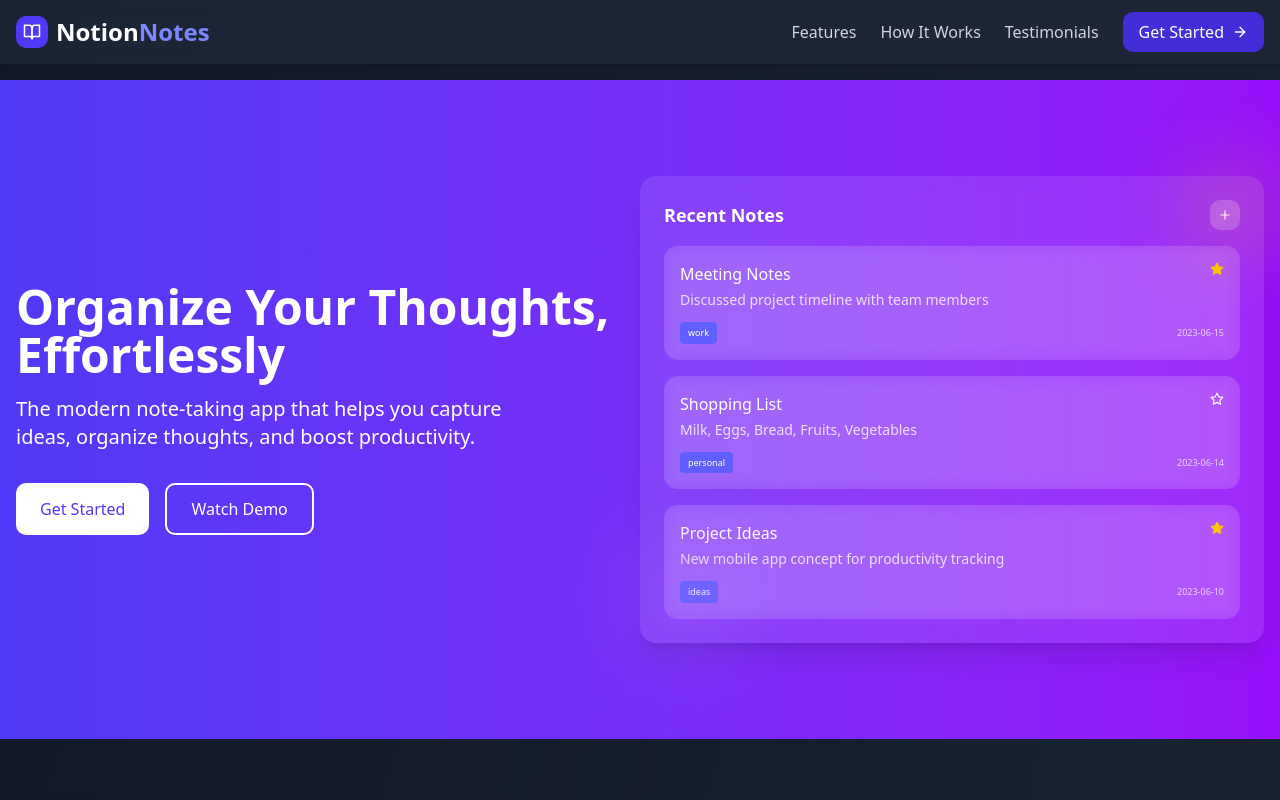
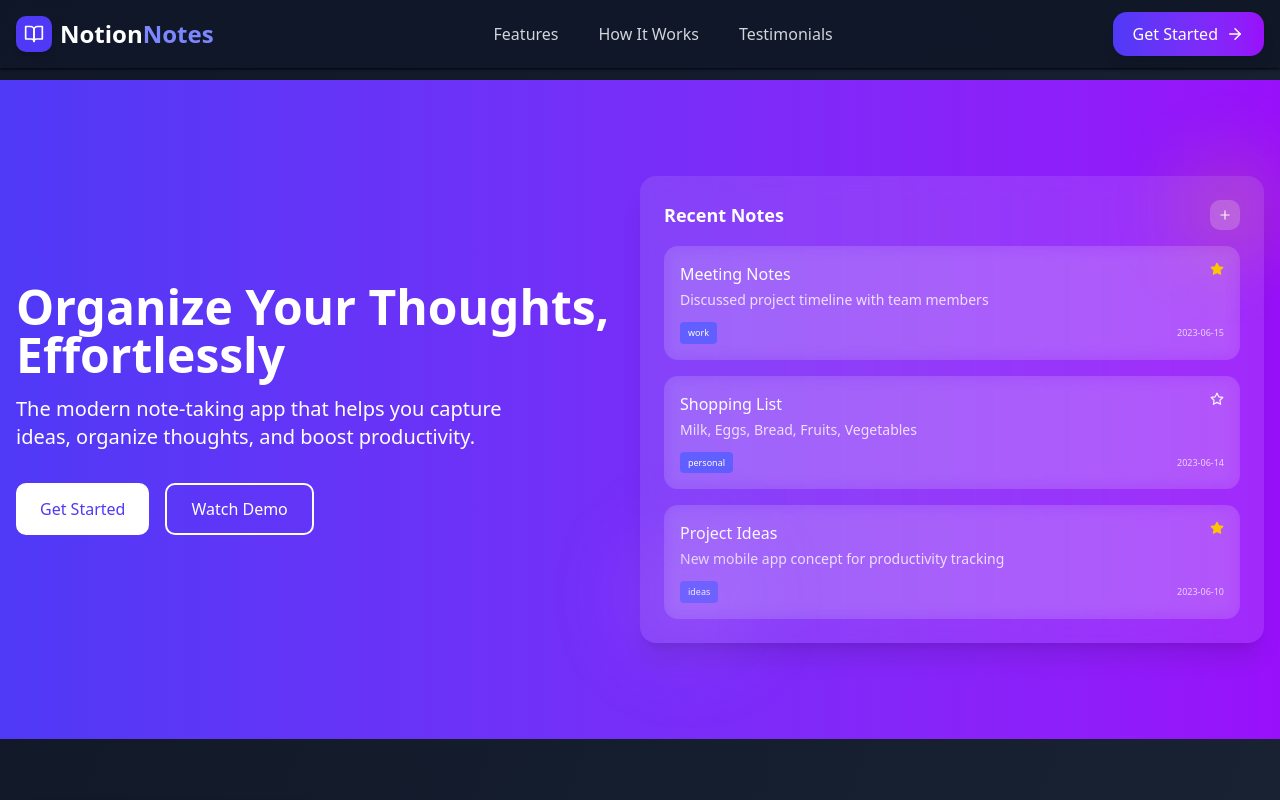
Before and after one commit to Waleed-Ahmad-dev/notes_app, a Next.js app: page / in a window 1280 px wide. Shown: the top 800 px of the page. Built offline with nearby package versions, Linux system fonts and the light colour scheme.

Commit message:
Update Navbar.tsx

```diff
--- a/src/components/LandingPage/Navbar.tsx
+++ b/src/components/LandingPage/Navbar.tsx
@@ -7,55 +7,113 @@
 }
 
 export default function Navbar({ mobileMenuOpen, setMobileMenuOpen }: NavbarProps) {
+     const navLinks = [
+          { name: 'Features', href: '#features' },
+          { name: 'How It Works', href: '#how-it-works' },
+          { name: 'Testimonials', href: '#testimonials' },
+     ];
+
      return (
           <motion.nav
-               className="fixed top-0 left-0 right-0 z-50 bg-white/80 backdrop-blur-sm shadow-sm dark:bg-gray-800/80 dark:shadow-gray-900/50"
+               className="fixed top-0 left-0 right-0 z-50 bg-white/90 backdrop-blur-lg shadow-sm dark:bg-gray-900/90 dark:shadow-gray-950"
                initial={{ opacity: 0, y: -20 }}
                animate={{ opacity: 1, y: 0 }}
                transition={{ duration: 0.5 }}
           >
                <div className="container mx-auto px-4 py-3 flex justify-between items-center">
-                    <div className="flex items-center space-x-2">
-                         <div className="bg-indigo-600 w-8 h-8 rounded-lg flex items-center justify-center">
-                              <BookOpen size={18} className="text-white" />
+                    <motion.div
+                         className="flex items-center space-x-2 cursor-pointer"
+                         whileHover={{ scale: 1.05 }}
+                         whileTap={{ scale: 0.95 }}
+                    >
+                         <div className="bg-indigo-600 w-9 h-9 rounded-lg flex items-center justify-center shadow-md">
+                              <BookOpen size={20} className="text-white" />
                          </div>
-                         <h1 className="text-2xl font-bold text-gray-800 dark:text-white">Notion<span className="text-indigo-600 dark:text-indigo-400">Notes</span></h1>
+                         <h1 className="text-2xl font-bold text-gray-800 dark:text-white">
+                              Notion<span className="text-indigo-600 dark:text-indigo-400">Notes</span>
+                         </h1>
+                    </motion.div>
+
+                    <div className="hidden md:flex space-x-8 items-center">
+                         {navLinks.map((link) => (
+                              <motion.a
+                                   key={link.name}
+                                   href={link.href}
+                                   className="relative text-gray-600 dark:text-gray-300 font-medium px-1 py-2"
+                                   whileHover={{ color: '#7c3aed' }}
+                                   whileTap={{ scale: 0.95 }}
+                              >
+                                   {link.name}
+                                   <motion.div
+                                        className="absolute bottom-0 left-0 w-full h-0.5 bg-indigo-500 dark:bg-indigo-400 rounded-full"
+                                        initial={{ scaleX: 0 }}
+                                        whileHover={{
+                                             scaleX: 1,
+                                             transition: { duration: 0.3, ease: "easeOut" }
+                                        }}
+                                   />
+                              </motion.a>
+                         ))}
                     </div>
 
-                    <div className="hidden md:flex space-x-6 items-center">
-                         <a href="#features" className="text-gray-600 hover:text-indigo-600 dark:text-gray-300 dark:hover:text-indigo-400 transition-colors">Features</a>
-                         <a href="#how-it-works" className="text-gray-600 hover:text-indigo-600 dark:text-gray-300 dark:hover:text-indigo-400 transition-colors">How It Works</a>
-                         <a href="#testimonials" className="text-gray-600 hover:text-indigo-600 dark:text-gray-300 dark:hover:text-indigo-400 transition-colors">Testimonials</a>
+                    <motion.button
+                         className="hidden md:flex items-center bg-gradient-to-r from-indigo-600 to-purple-600 text-white px-5 py-2.5 rounded-xl shadow-lg hover:shadow-indigo-500/30 transition-all duration-300 group"
+                         whileHover={{ scale: 1.05 }}
+                         whileTap={{ scale: 0.95 }}
+                    >
+                         Get Started
+                         <motion.span
+                              initial={{ x: 0 }}
+                              animate={{ x: mobileMenuOpen ? 5 : 0 }}
+                              className="ml-2 group-hover:translate-x-1 transition-transform"
+                         >
+                              <ArrowRight size={18} />
+                         </motion.span>
+                    </motion.button>
 
-                         <button className="bg-indigo-600 dark:bg-indigo-700 text-white px-4 py-2 rounded-lg hover:bg-indigo-700 dark:hover:bg-indigo-600 transition-colors flex items-center">
-                              Get Started <ArrowRight size={16} className="ml-2" />
-                         </button>
-                    </div>
-
-                    <div className="flex items-center space-x-4 md:hidden">
-                         <button
-                              className="text-gray-600 dark:text-gray-300"
-                              onClick={() => setMobileMenuOpen(!mobileMenuOpen)}
-                         >
-                              {mobileMenuOpen ? <X size={24} /> : <Menu size={24} />}
-                         </button>
-                    </div>
+                    <motion.button
+                         className="md:hidden text-gray-600 dark:text-gray-300 p-2 rounded-lg hover:bg-gray-100 dark:hover:bg-gray-800"
+                         onClick={() => setMobileMenuOpen(!mobileMenuOpen)}
+                         whileHover={{ scale: 1.1 }}
+                         whileTap={{ scale: 0.9 }}
+                    >
+                         {mobileMenuOpen ? <X size={26} /> : <Menu size={26} />}
+                    </motion.button>
                </div>
 
                {mobileMenuOpen && (
                     <motion.div
-                         className="md:hidden bg-white dark:bg-gray-800 py-4 px-4 border-t dark:border-gray-700"
+                         className="md:hidden bg-white dark:bg-gray-900 py-4 px-4 border-t dark:border-gray-800"
                          initial={{ opacity: 0, height: 0 }}
                          animate={{ opacity: 1, height: 'auto' }}
                          exit={{ opacity: 0, height: 0 }}
+                         transition={{ duration: 0.3 }}
                     >
-                         <div className="flex flex-col space-y-3">
-                              <a href="#features" className="text-gray-600 dark:text-gray-300 hover:text-indigo-600 dark:hover:text-indigo-400 py-2">Features</a>
-                              <a href="#how-it-works" className="text-gray-600 dark:text-gray-300 hover:text-indigo-600 dark:hover:text-indigo-400 py-2">How It Works</a>
-                              <a href="#testimonials" className="text-gray-600 dark:text-gray-300 hover:text-indigo-600 dark:hover:text-indigo-400 py-2">Testimonials</a>
-                              <button className="bg-indigo-600 dark:bg-indigo-700 text-white px-4 py-2 rounded-lg hover:bg-indigo-700 dark:hover:bg-indigo-600 transition-colors">
+                         <div className="flex flex-col space-y-4">
+                              {navLinks.map((link) => (
+                                   <motion.a
+                                        key={link.name}
+                                        href={link.href}
+                                        className="text-gray-600 dark:text-gray-300 font-medium py-2 px-3 rounded-lg hover:bg-gray-100 dark:hover:bg-gray-800 transition-colors"
+                                        whileHover={{
+                                             x: 5,
+                                             color: '#7c3aed'
+                                        }}
+                                        whileTap={{ scale: 0.98 }}
+                                        onClick={() => setMobileMenuOpen(false)}
+                                   >
+                                        {link.name}
+                                   </motion.a>
+                              ))}
+                              <motion.button
+                                   className="bg-gradient-to-r from-indigo-600 to-purple-600 text-white px-4 py-3 rounded-xl mt-2 flex items-center justify-center shadow-lg"
+                                   whileHover={{ scale: 1.02 }}
+                                   whileTap={{ scale: 0.98 }}
+                                   onClick={() => setMobileMenuOpen(false)}
+                              >
                                    Get Started
-                              </button>
+                                   <ArrowRight size={18} className="ml-2" />
+                              </motion.button>
                          </div>
                     </motion.div>
                )}
```
